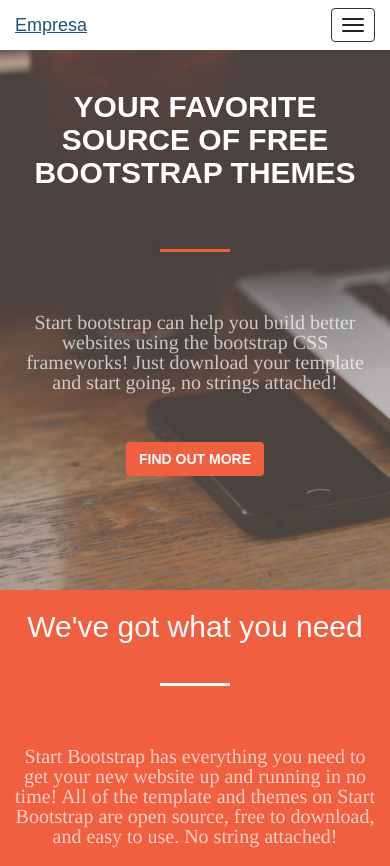
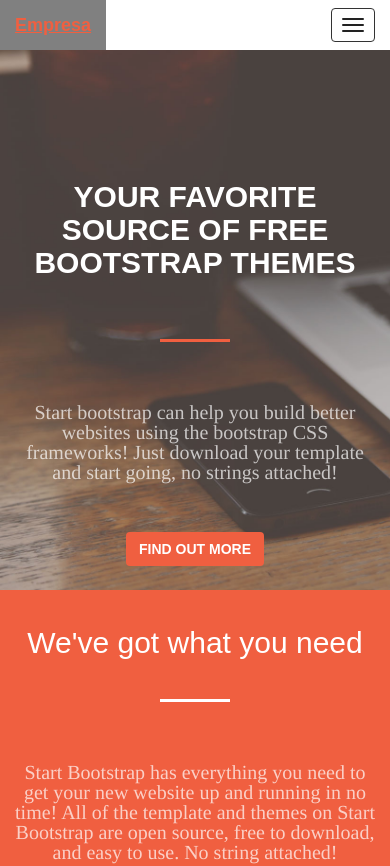
Before and after one commit to lfallardi/workshop2, a plain HTML site: page index.html in a window 390 px wide. Shown: the top 866 px of the page. Drawn offline with nearby package versions, Linux system fonts and the light colour scheme.

Commit message:
resolucion para iphone

```diff
--- a/sass/ejercicio_style.scss
+++ b/sass/ejercicio_style.scss
@@ -61,7 +61,6 @@ section#whatyouneed{
 	margin-bottom: 60px;
 }
 
-
 .navbar {
     position: relative;
     min-height: 0px;
@@ -80,7 +79,6 @@ section#whatyouneed{
     	}
     }
 }
-
 
 .navbar-brand-inverse {
     color: $color-principal;
@@ -171,6 +169,7 @@ section#whatyouneed{
 	}
 }
 
+/*
 @media(max-width: 400px){
 	.jumbotron {
 	    margin-top: 10px;
@@ -180,6 +179,7 @@ section#whatyouneed{
 	    font-weight: bold;
 	    font-size: 30px;
 	}
+
 
 	.navbar-inverse {
 		.navbar-nav {
@@ -197,3 +197,23 @@ section#whatyouneed{
     	}
     }
 }
+*/
+
+@media(max-width: 640px){
+	.jumbotron {
+	    margin-top: 100px;
+	    margin-bottom: 30px;
+	    color: white;
+	    background-color: transparent;
+	    font-weight: bold;
+	    font-size: 30px;
+	}
+
+	.navbar{
+		a:hover{
+			color: $color-principal;
+			background-color: gray;
+			font-weight: bold;
+		}
+	}
+}
```
Also changed, not shown: css/ejercicio_style.css, 1 other file.
